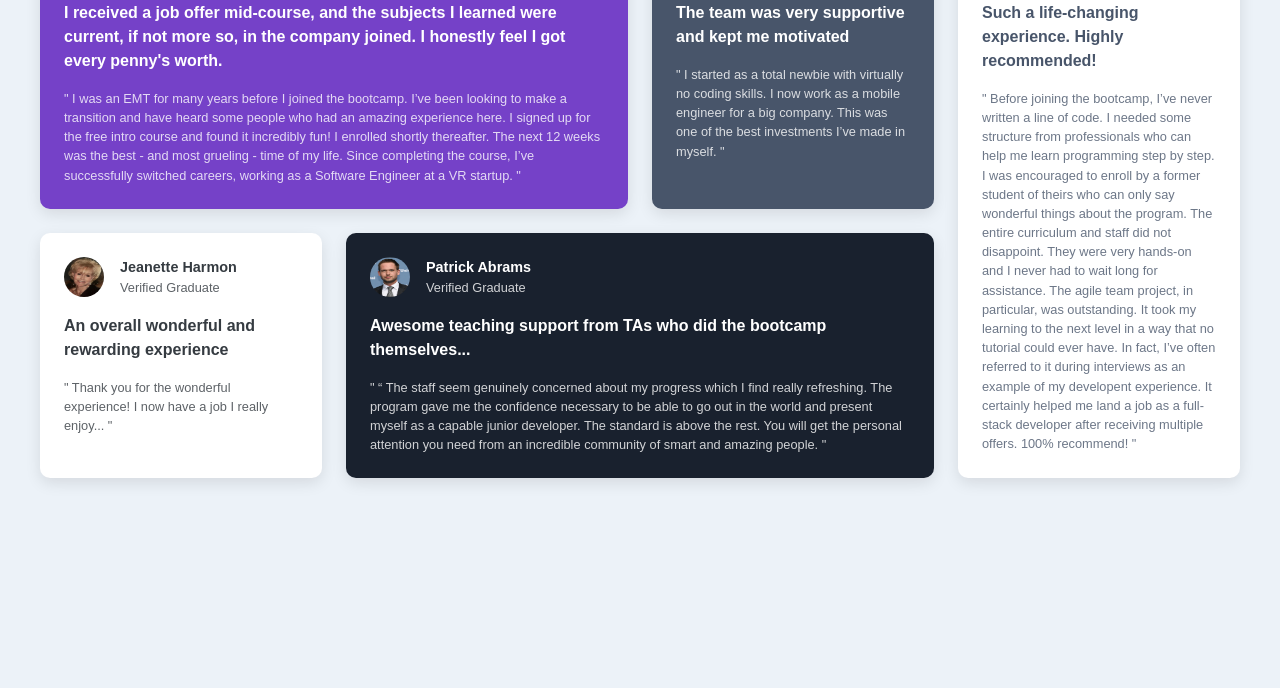
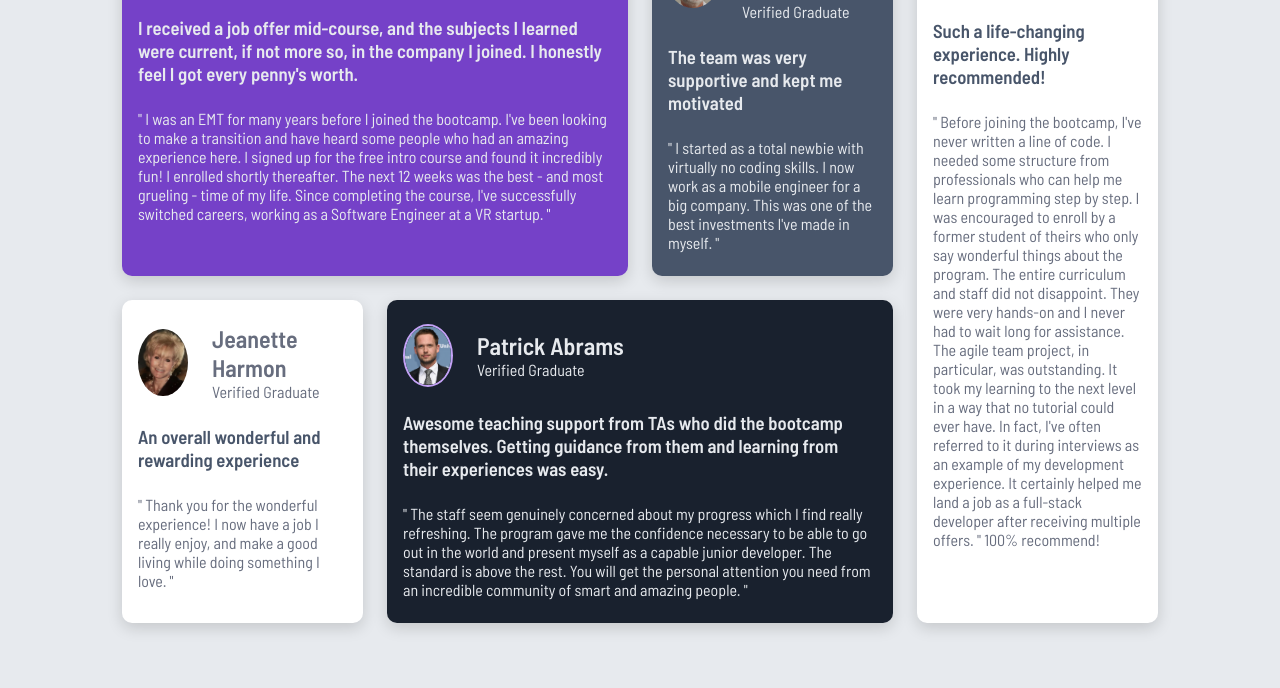
Before and after one commit to IRISofDEFI/Testimonial-gird, a plain HTML site: page index.html in a window 1280 px wide. Shown: the part 112-800 px from the top of the page. Drawn offline with Linux system fonts and the light colour scheme.

Commit message:
i made corrections and changes

```diff
--- a/index.html
+++ b/index.html
@@ -1,91 +1,121 @@
 <!DOCTYPE html>
-<html lang='en'>
+<html lang="en">
 
 <head>
     <meta charset="UTF-8">
     <meta name="viewport" content="width=device-width, initial-scale=1.0">
-    <title>Testimonials Grid</title>
+    <title>Frontend Mentor - Testimonials Grid Section Main</title>
     <link rel="stylesheet" href="styles.css">
+    <link rel="shortcut icon" href="images/favicon-32x32.png" type="image/x-icon">
 </head>
 
 <body>
-    <main class="testimonials">
-        <article class="card card-purple">
-            <header>
-                <img src="images/iris headshot.png" alt="Iris0fDefi">
-                <div>
-                    <h2>Iris of Defi</h2>
+    <main class="main">
+        <section class="section">
+
+            <article class="card card-1">
+                <div class="profile-section">
+                    <img src="images/iris headshot.png" alt="Iris of Defi" class="profile-img">
+                    <div class="profile-status">
+                        <h2>Daniel Clifford</h2>
                         <p>Verified Graduate</p>
                     </div>
-            </header>
-            <h3>I received a job offer mid-course, and the subjects I learned were current, if not more so, in the
-                company joined. I honestly feel I got every penny's worth.</h3>
-            <p>" I was an EMT for many years before I joined the bootcamp. I’ve been looking to make a transition and
-                have heard some people who had an amazing experience here. I signed up for the free intro course and
-                found it incredibly fun! I enrolled shortly thereafter. The next 12 weeks was the best - and most
-                grueling - time of my life. Since completing the course, I’ve successfully switched careers, working as
-                a Software Engineer at a VR startup. "</p>
+                </div>
+                <div class="comment-section">
+                    <h3 class="title">
+                        I received a job offer mid-course, and the subjects I learned were current,
+                        if not more so, in the company I joined. I honestly feel I got every penny's worth.
+                    </h3>
+                    <p class="resume">
+                        " I was an EMT for many years before I joined the bootcamp. I've been looking to
+                        make a transition and have heard some people who had an amazing experience here.
+                        I signed up for the free intro course and found it incredibly fun! I enrolled shortly
+                        thereafter.
+                        The next 12 weeks was the best - and most grueling - time of my life. Since completing the
+                        course, I've successfully switched careers, working as a Software Engineer at a VR startup. "
+                    </p>
+                </div>
             </article>
 
-        <article class="card card-gray">
-            <header>
-                <img src="images/jonathan.png" alt="Jonathan Walters">
-                <div>
+            <article class="card card-2">
+                <div class="profile-section">
+                    <img src="images/jonathan.png" alt="Photo of Jonathan Walters" class="profile-img">
+                    <div class="profile-status">
                         <h2>Jonathan Walters</h2>
                         <p>Verified Graduate</p>
                     </div>
-            </header>
-            <h3>The team was very supportive and kept me motivated</h3>
-            <p>" I started as a total newbie with virtually no coding skills. I now work as a mobile engineer for a big
-                company. This was one of the best investments I’ve made in myself. "</p>
+                </div>
+                <div class="comment-section">
+                    <h3 class="title">The team was very supportive and kept me motivated</h3>
+                    <p class="resume">
+                        " I started as a total newbie with virtually no coding skills. I now work as a
+                        mobile engineer for a big company. This was one of the best investments I've made in myself. "
+                    </p>
+                </div>
             </article>
 
-        <article class="card card-white">
-            <header>
-                <img src="images/janet.png" alt="Jeanette Harmon">
-                <div>
+            <article class="card card-3">
+                <div class="profile-section">
+                    <img src="images/janet.png" alt="Photo of Jeanette Harmon" class="profile-img">
+                    <div class="profile-status">
                         <h2>Jeanette Harmon</h2>
                         <p>Verified Graduate</p>
                     </div>
-            </header>
-            <h3>An overall wonderful and rewarding experience</h3>
-            <p>" Thank you for the wonderful experience! I now have a job I really enjoy... "</p>
+                </div>
+                <div class="comment-section">
+                    <h3 class="title">An overall wonderful and rewarding experience</h3>
+                    <p class="resume">
+                        " Thank you for the wonderful experience! I now have a job I really enjoy,
+                        and make a good living while doing something I love. "
+                    </p>
+                </div>
             </article>
 
-        <article class="card card-dark">
-            <header>
-                <img src="images/barry.png" alt="Patrick Abrams">
-                <div>
+            <article class="card card-4">
+                <div class="profile-section">
+                    <img src="images/barry.png" alt="Photo of Patrick Abrams" class="profile-img">
+                    <div class="profile-status">
                         <h2>Patrick Abrams</h2>
                         <p>Verified Graduate</p>
                     </div>
-            </header>
-            <h3>Awesome teaching support from TAs who did the bootcamp themselves...</h3>
-            <p>" “ The staff seem genuinely concerned about my progress which I find really refreshing. The program gave
-                me the confidence necessary to be able to go out in the world and present myself as a capable junior
-                developer. The standard is above the rest. You will get the personal attention you need from an
-                incredible community of smart and amazing people. "</p>
+                </div>
+                <div class="comment-section">
+                    <h3 class="title">
+                        Awesome teaching support from TAs who did the bootcamp themselves.
+                        Getting guidance from them and learning from their experiences was easy.
+                    </h3>
+                    <p class="resume">
+                        " The staff seem genuinely concerned about my progress which I find really
+                        refreshing. The program gave me the confidence necessary to be able to go out in the world and
+                        present myself as a capable junior developer. The standard is above the rest. You will get the
+                        personal attention you need from an incredible community of smart and amazing people. "
+                    </p>
+                </div>
             </article>
 
-        <article class="card card-white">
-            <header>
-                <img src="images/kira.png" alt="Kira Whittle">
-                <div>
+            <article class="card card-5">
+                <div class="profile-section">
+                    <img src="images/kira.png" alt="Photo of Kira Whittle" class="profile-img">
+                    <div class="profile-status">
                         <h2>Kira Whittle</h2>
                         <p>Verified Graduate</p>
                     </div>
-            </header>
-            <h3>Such a life-changing experience. Highly recommended!</h3>
-            <p>" Before joining the bootcamp, I’ve never written a line of code. I needed some structure from
-                professionals who can help me learn programming step by step. I was encouraged to enroll by a former
-                student of theirs who can only say wonderful things about the program. The entire curriculum and staff
-                did not disappoint. They were very hands-on and I never had to wait long for assistance. The agile team
-                project, in particular, was outstanding. It took my learning to the next level in a way that no tutorial
-                could ever have. In fact, I’ve often referred to it during interviews as an example of my developent
-                experience. It certainly helped me land a job as a full-stack developer after receiving multiple offers.
-                100% recommend! "</p>
+                </div>
+                <div class="comment-section">
+                    <h3 class="title">Such a life-changing experience. Highly recommended!</h3>
+                    <p class="resume">
+                        " Before joining the bootcamp, I've never written a line of code. I needed some
+                        structure from professionals who can help me learn programming step by step. I was encouraged to
+                        enroll by a former student of theirs who only say wonderful things about the program.
+                        The entire curriculum and staff did not disappoint. They were very hands-on and I never had to
+                        wait long for assistance. The agile team project, in particular, was outstanding. It took my
+                        learning to the next level in a way that no tutorial could ever have.
+                        In fact, I've often referred to it during interviews as an example of my development experience.
+                        It certainly helped me land a job as a full-stack developer after receiving multiple offers. "
+                        100% recommend!
+                    </p>
+                </div>
             </article>
+        </section>
     </main>
 </body>
-
-</html>
--- a/styles.css
+++ b/styles.css
@@ -1,107 +1,137 @@
+@import url('https://fonts.googleapis.com/css2?family=Barlow+Semi+Condensed:wght@400;500;600&display=swap');
+
+:root {
+    /* Primary */
+    --purple50: #eee5ff;
+    --purple300: #c4a2f6;
+    --purple500: #7541c8;
+
+    /* Neutral */
+    --grey100: #e7eaee;
+    --grey200: #cfcfcf;
+    --grey400: #676d7e;
+    --grey500: #48556a;
+    --dark-blue: #19212e;
+    --black: #121212;
+}
+
 * {
-    box-sizing: border-box;
     margin: 0;
     padding: 0;
+    box-sizing: border-box;
 }
 
 body {
-    font-family: 'Barlow Semi Condensed', sans-serif;
-    background: hsl(210, 46%, 95%);
-    color: hsl(210, 10%, 23%);
-    line-height: 1.5;
-    padding: 2rem;
-    display: flex;
-    justify-content: center;
+    font-family: "Barlow Semi Condensed", sans-serif;
+    font-size: 1rem;
+    color: var(--grey200);
+    background-color: var(--grey100);
 }
 
-.testimonials {
-    display: grid;
-    grid-template-columns: repeat(4, 1fr);
-    grid-template-areas:
-        "daniel daniel jonathan kira"
-        "jeanette patrick patrick kira";
-    gap: 1.5rem;
-    max-width: 1200px;
-    width: 100%;
+.main {
+    padding: 2rem;
+    max-width: 1100px;
+    margin: 0 auto;
 }
 
-/* General card styles */
-.card {
-    background: white;
-    border-radius: 10px;
-    padding: 1.5rem;
-    box-shadow: 0 5px 15px rgba(0, 0, 0, 0.1);
+.section {
+    display: grid;
+    gap: 1.5rem;
 }
 
-.card header {
+.card {
+    padding: 1.5rem 1rem;
+    border-radius: 10px;
+    box-shadow: 0 5px 15px rgba(0, 0, 0, 0.15);
+}
+
+/* ----- Profile ----- */
+.profile-section {
     display: flex;
     align-items: center;
-    margin-bottom: 1rem;
+    gap: 1.5rem;
 }
 
-.card header img {
-    width: 40px;
-    height: 40px;
+.profile-section img {
+    width: 50px;
     border-radius: 50%;
-    margin-right: 1rem;
 }
 
-.card h2 {
-    font-size: 0.9rem;
-    font-weight: 600;
+.card-1 .profile-section img,
+.card-4 .profile-section img {
+    border: 2px solid var(--purple300);
 }
 
-.card p {
-    font-size: 0.8rem;
-    opacity: 0.8;
+/* ----- Titles ----- */
+.card .title {
+    margin: 1.5rem 0;
 }
 
-.card h3 {
-    font-size: 1rem;
-    font-weight: 600;
-    margin-bottom: 1rem;
+/* ----- Cards colors ----- */
+.card-1 {
+    background-color: var(--purple500);
 }
 
-/* Specific card placements */
-.card-purple {
-    background: hsl(263, 55%, 52%);
-    color: white;
-    grid-area: daniel;
+.card-2 {
+    background-color: var(--grey500);
 }
 
-.card-gray {
-    background: hsl(217, 19%, 35%);
-    color: white;
-    grid-area: jonathan;
+.card-3 {
+    background-color: #fff;
 }
 
-.card-white:first-of-type {
-    background: white;
-    color: hsl(217, 19%, 35%);
-    grid-area: jeanette;
+.card-4 {
+    background-color: var(--dark-blue);
 }
 
-.card-dark {
-    background: hsl(219, 29%, 14%);
-    color: white;
-    grid-area: patrick;
+.card-5 {
+    background-color: #fff;
 }
 
-.card-white:last-of-type {
-    background: white;
-    color: hsl(217, 19%, 35%);
-    grid-area: kira;
+/* ----- Text by type of card ----- */
+.card-1,
+.card-2,
+.card-4 {
+    color: var(--grey100);
 }
 
-/* Mobile: stack everything */
-@media (max-width: 768px) {
-    .testimonials {
-        grid-template-columns: 1fr;
-        grid-template-areas:
-            "daniel"
-            "jonathan"
-            "jeanette"
-            "patrick"
-            "kira";
+.card-1 .title,
+.card-2 .title,
+.card-4 .title {
+    color: var(--grey100);
+}
+
+.card-3,
+.card-5 {
+    color: var(--grey400);
+}
+
+.card-3 .title,
+.card-5 .title {
+    color: var(--grey500);
+}
+
+@media (min-width: 768px) {
+    .section {
+        grid-template-columns: repeat(2, 1fr);
     }
 }
+
+@media (min-width: 1024px) {
+    .section {
+        grid-template-columns: repeat(4, 1fr);
+    }
+
+    .card-1 {
+        grid-column: span 2;
+    }
+
+    .card-5 {
+        grid-column: 4;
+        grid-row: 1 / span 2;
+    }
+
+    .card-4 {
+        grid-column: span 2;
+    }
+}
```
Lines whose indentation alone changed are shown as unchanged.
